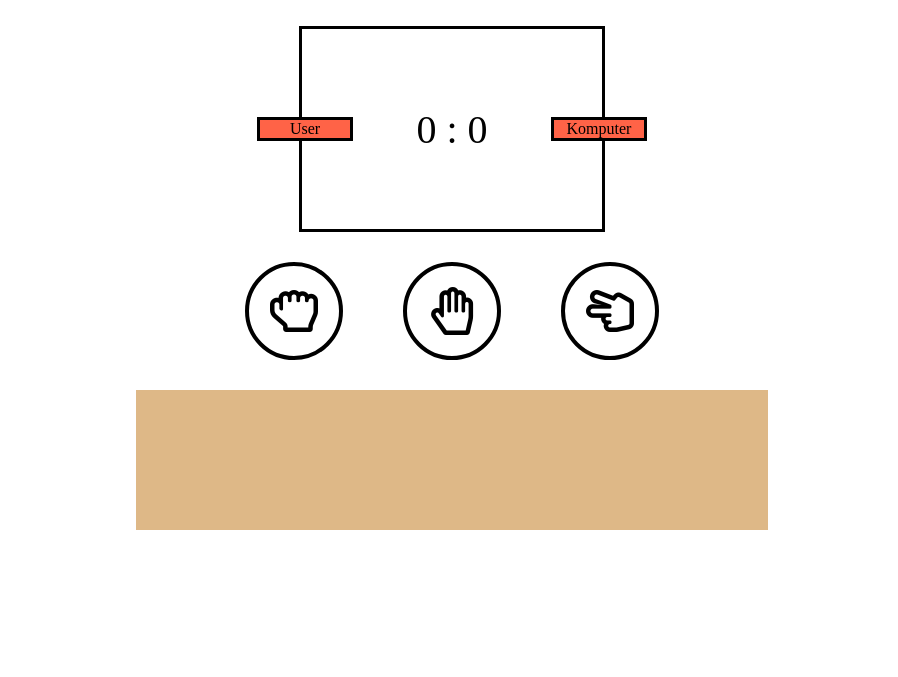
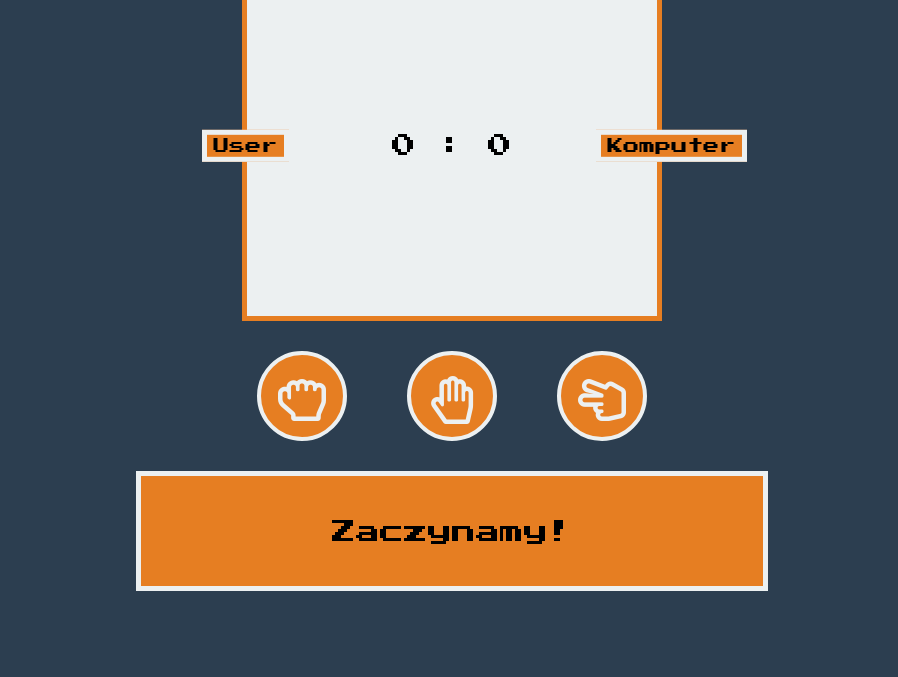
Before and after one commit to MATEUSZ1M/javascript-prework, a website: page index.html in a window 1280 px wide. Shown: the part 123-800 px from the top of the page, without its empty margins (188-1086 px from the left). Drawn offline with Linux system fonts and the light colour scheme.

Commit message:
Add layout

```diff
--- a/index.html
+++ b/index.html
@@ -4,6 +4,7 @@
 <head>
 	<meta charset="UTF-8">
 	<title>Kamień, papier, nożyce</title>
+	<link href="https://fonts.googleapis.com/css?family=Press+Start+2P&display=swap" rel="stylesheet">
 	<link rel="stylesheet" href="https://cdnjs.cloudflare.com/ajax/libs/font-awesome/5.9.0/css/all.min.css">
 	<link rel="stylesheet" href="css/style.css">
 </head>
@@ -37,7 +38,9 @@
 					<i class="far fa-hand-scissors"></i>
 				</div>
 			</div>
-			<div class="messages" id="messages"></div>
+			<div class="messages" id="messages">
+				<p>Zaczynamy!</p>
+			</div>
 		</div>
 	</main>
 	<script src="js/functions.js"></script>
--- a/js/functions.js
+++ b/js/functions.js
@@ -6,13 +6,14 @@ const computerScore_span = document.getElementById('computer-score')
 function win() {
     userScore++;
     userScore_span.innerHTML = userScore;
-    return 'Ty Wygrywasz!'
+    return '<p>Ty Wygrywasz!🍾</p>'
 }
+
 
 function lose() {
     computerScore++;
     computerScore_span.innerHTML = computerScore;
-    return 'Tym razem Przegrywasz!'
+    return '<p>Tym razem Przegrywasz!💩</p>'
 }
 
 function remis() {
@@ -20,9 +21,8 @@ function remis() {
     computerScore++;
     userScore_span.innerHTML = userScore;
     computerScore_span.innerHTML = computerScore;
-    return 'Remis !'
+    return '<p>Remis!👥</p>'
 }
-
 
 
 function printMessage(msg) {
--- a/sass/style.scss
+++ b/sass/style.scss
@@ -1,37 +1,48 @@
+$color-one: #2c3e50;
+$color-two: #ecf0f1;
+$color-three: #e67e22;
+$color-four: #d35400;
+$color-five: #8e44ad;
+/*Global*/
+*, *::after, *::before{
+    box-sizing: border-box
+}
 
-/*Global*/
+body{
+    font-family: 'Press Start 2P', cursive;
+    background-color: $color-one;
+}
 .container{
     max-width: 50%;
     margin: 0 auto;
 }
-
-
 /*header*/
 h1{
     text-align: center;
-    font-size: 60px;
+    font-size: 2.5rem;
     letter-spacing: 2px;
+    color: $color-two;
 }
 /*main*/
 
 
 /*score board*/
 .score-board{
-    max-width: 300px;
-    height: 200px;
+    max-width: 420px;
+    height: 350px;
     margin: 0 auto;
     position: relative;
-    border: 3px solid;
-    background: white;
+    border: 5px solid $color-three;
+    background: $color-two;
 }
 .badge{
-    width: 90px;
     position: absolute;
     top: 50%;
     transform: translate(0, -50%);
     text-align: center;
-    border: 3px solid;
-    background: tomato;
+    border: 5px solid $color-two;
+    background-color: $color-three;
+    padding: 0.2em 0.4em;
 }
 
 .badge-l{
@@ -39,11 +50,11 @@ h1{
 }
 
 .badge-r{
-   right: -45px;
+   right: -90px;
 }
 
 .score{
-    font-size: 40px;
+    font-size: 1.5rem;
     position: absolute;
     top: 50%;
     left: 50%;
@@ -65,15 +76,24 @@ h1{
         text-align: center;
         border: 4px solid;
         border-radius: 50%;
+        color: $color-two;
+        background-color: $color-three;
+        &:hover{
+            background-color: $color-four;
+        }
+        &:active{
+            color: $color-five;
+        }
     }
 }
 /*messages*/
 .messages{
     text-align: center;
-    font-size: 30px;
     height: 120px;
-    text-transform: uppercase;
-    background-color: burlywood;
+    border: 5px solid $color-two;
+    background-color: $color-three;
     padding: 20px 0 0 0;
-
+    p{
+        font-size: 1.5rem;
+    }
 }
```
Also changed, not shown: css/style.css, 1 other file.
